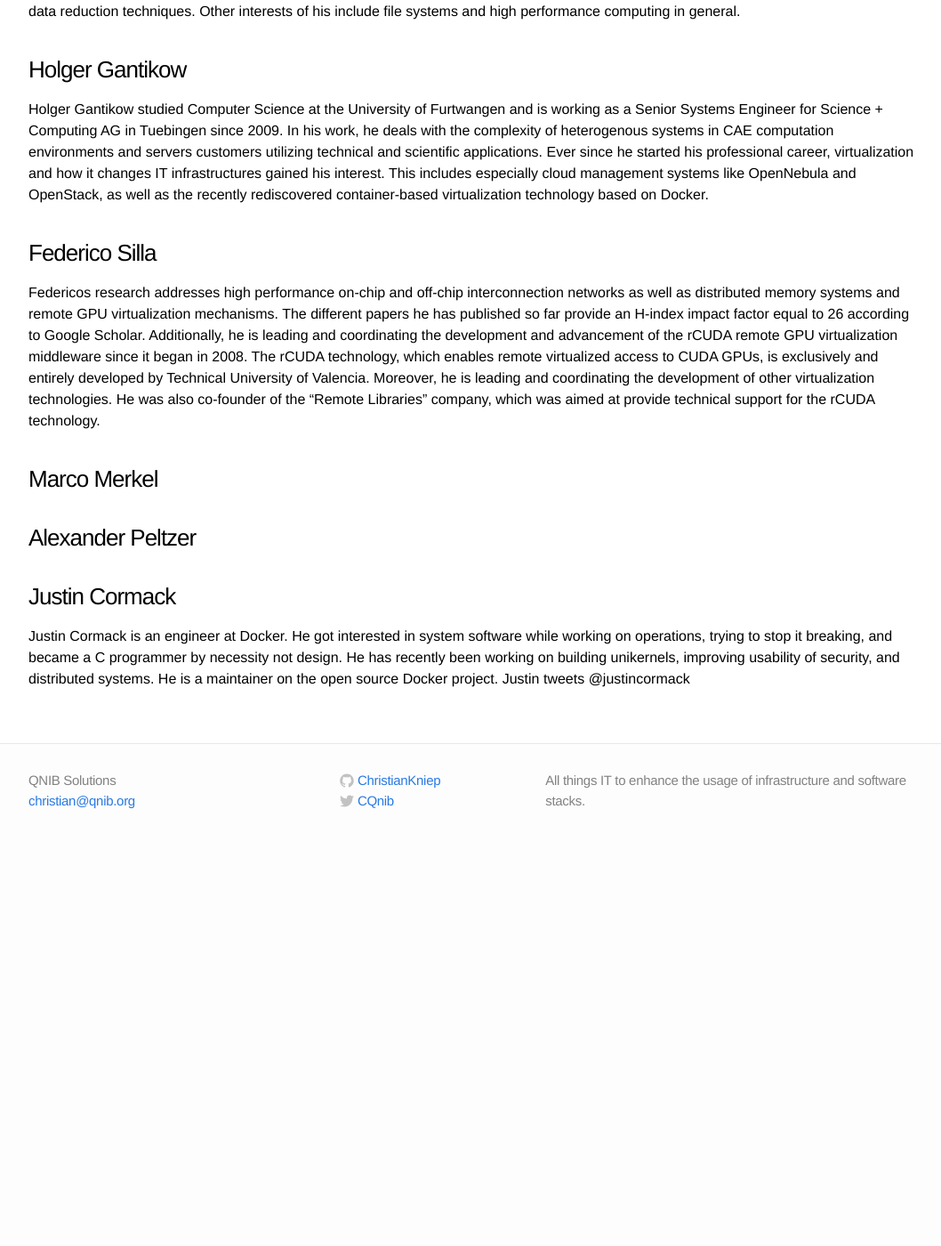
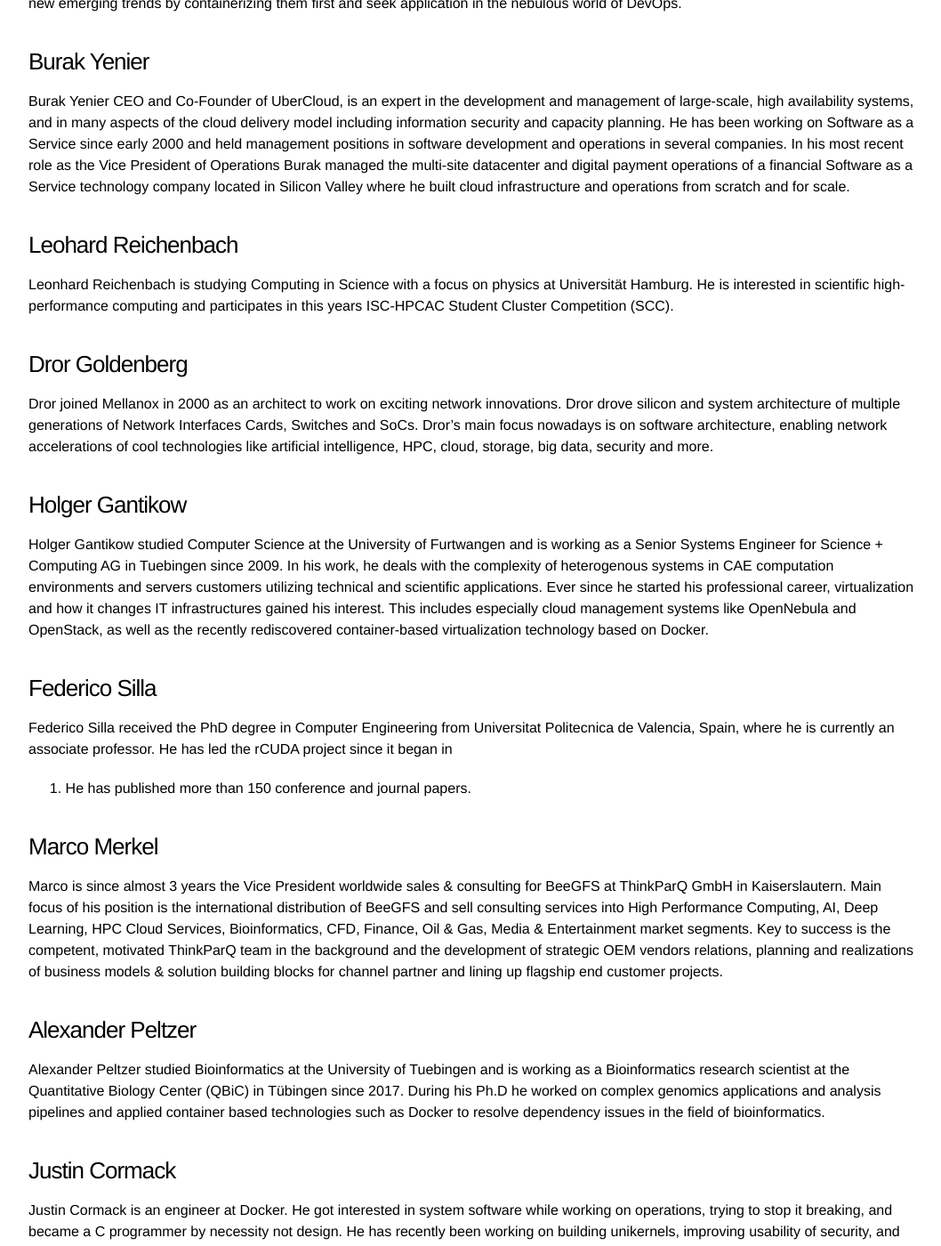
Before and after one commit to ChristianKniep/QNIBIncBlog, a Jekyll site: the page built from iscworkshop18.md, in a window 1280 px wide and 1400 px high, scrolled down 2339 px. Shown: the whole window at 89% size, without its empty margins (108-1166 px from the left). Built offline with Jekyll 4.4.1, drawn with Linux system fonts in a browser that asks for light colours; Markdown is read by kramdown in place of the engine named in the settings; before the commit the page ends 3295 px from its top, so only the background shows below that; some of the changed text lies outside the part shown.

Commit message:
add ISC slides

```diff
--- a/iscworkshop18.md
+++ b/iscworkshop18.md
@@ -7,10 +7,9 @@ permalink: /isc/
 # ISC 2018 Workshop
 
 
-The 'Linux Container' workshop at the ISC 2018 was called: <br>
- **High Performance Container Workshop**.
+The 'Linux Container' workshop at the ISC 2018 is called: **High Performance Container Workshop**
 
-It was held after the International Supercomputing Conference in Frankfurt on **June 28nd from 9AM to 6PM** at the Marriott Hotel.
+It is held as part of the International Supercomputing Conference in Frankfurt on **June 28nd from 9AM to 6PM** at the Marriott Hotel.
 
 ## Previous ISC Workshops
 
@@ -36,20 +35,18 @@ HPC, cloud, Docker, virtualization, container, software stack, mpi, monitoring,
 
 ## Agenda
 
--  9:00 - 9:05  Introduction
--  9:05 - 9:30  Container Technology/Engine Architecture 101, Holger
--  9:30 - 10:00 HPC Use-Cases and Current Solutions, Christian
-- 10:00 - 10:30 break
-- 10:30 - 11:15 HPC in the cloud, Burak
-- 11:15 - 12:00 Challenges in HPC and Big Data environments, Christian
-- 12:00 - 13:00 lunch
-- 13:00 - 13:45 Using remote GPUs with rCUDA, Federico
-- 13:45 - 14:30 Strip-down, customized Linux distribution with LinuxKit, Justin
-- 14:30 - 15:15 How BeeGFS secures shared file-systems w/ containers, Marco
-- 15:15 - 16:00 User-land optimization, Christian
-- 16:00 - 16:30 break
-- 16:30 - 17:15 Bioscience computation using containerized workflows, Alexander
-- 17:15 - 18:00 Student Cluster Competition Team Recap, Michael
+| Slot# |  Title                                   | Material | Speaker             |  Company |
+|:-----:|:-----------------------------------------|:---------|:---------------------|:--------:|
+| 1 | Container Technology/Engine Architecture 101 | [slides](/data/isc2018/ISC2018_Gantikow_ContainerTechnology-EngineArchitecture101.pdf) | Holger Gantikow | Atos |
+| 2 | HPC Problem Statement and current Solutions  | [slides](/data/isc2018/) | Christian Kniep | Docker |
+| 3 | HPC in the cloud                             | [slides](/data/isc2018/UberCloud.pdf) | Burak Yenier | UberCloud |
+| 4 | Ideas towards High Performance Containers    | [slides](/data/isc2018/high-performance-containers_ideas.pdf)| Christian Kniep | Docker |
+| 5 | Using remote GPUs with rCUDA                 | [slides](/data/isc2018/rCUDA_talk_v3.pdf) | Federico Silla  | rCUDA |
+| 6 | Strip-down, customized Linux distribution with LinuxKit  | [slides](/data/isc2018/LinuxKit.pdf)| Justin Cormack  | Docker |
+| 7 | How BeeGFS secures shared file-systems w/ containers  | | Marco Merkel | ThinkParQ |
+| 8 | RoCE and InfiniBand Container Status         | [slides](/data/isc2018/roce-containers.pdf)| Dror Goldenberg | Mellanox |
+| 10 | Bioscience computation using containerized workflows  | [slides](https://slides.com/apeltzer/deck?token=DpD3s-CV) | Alexander Peltzer | QBiC |
+| 11 | Student Cluster Competition Team Recap      | | Leonhard Reichenbach | DKRZ |
 
 ## Targeted Audience
 Software developers, users, and managers of data center and cloud infrastructure and applications.
@@ -58,7 +55,7 @@ Software developers, users, and managers of data center and cloud infrastructure
 100
 
 ## Expected Outcome
-By attending the participants will gain an understanding about the drivers behind Linux Containers, the different ecosystems and how they fundamentally work. Furthermore, the workshop will shades light on HPC and enterprise aspects like rCUDA, BigData, how to speed up development cycles. Panel discussions will dive into pitfalls and misconceptions and provides an extensive Q&A.
+By attending the participants will gain an understanding about the drivers behind Linux Containers, the different ecosystems and how they fundamentally work. Furthermore, the workshop will shades light on HPC and enterprise aspects like rCUDA, BigData and how to speed up development cycles. Panel discussions will dive into pitfalls and misconceptions and provides an extensive Q&A.
 
 ## Speaker
 
@@ -68,18 +65,29 @@ Christian Kniep is a Technical Account Manager at Docker, Inc. With a 10 year jo
 ### Burak Yenier
 Burak Yenier CEO and Co-Founder of UberCloud, is an expert in the development and management of large-scale, high availability systems, and in many aspects of the cloud delivery model including information security and capacity planning. He has been working on Software as a Service since early 2000 and held management positions in software development and operations in several companies. In his most recent role as the Vice President of Operations Burak managed the multi-site datacenter and digital payment operations of a financial Software as a Service technology company located in Silicon Valley where he built cloud infrastructure and operations from scratch and for scale.
 
-### Michael Kuhn
-Michael Kuhn is a postdoctoral researcher in the Scientific Computing group at Universität Hamburg, where he also received his doctoral degree in computer science in 2015. He conducts research in the area of high performance I/O with a special focus on I/O interfaces and data reduction techniques. Other interests of his include file systems and high performance computing in general.
+### Leohard Reichenbach
+Leonhard Reichenbach is studying Computing in Science with a focus on
+physics at Universität Hamburg. He is interested in scientific
+high-performance computing and participates in this years ISC-HPCAC
+Student Cluster Competition (SCC).
+
+### Dror Goldenberg
+Dror joined Mellanox in 2000 as an architect to work on exciting network innovations. Dror drove silicon and system architecture of multiple generations of Network Interfaces Cards, Switches and SoCs. Dror’s main focus nowadays is on software architecture, enabling network accelerations of cool technologies like artificial intelligence, HPC, cloud, storage, big data, security and more.
 
 ### Holger Gantikow
 Holger Gantikow studied Computer Science at the University of Furtwangen and is working as a Senior Systems Engineer for Science + Computing AG in Tuebingen since 2009. In his work, he deals with the complexity of heterogenous systems in CAE computation environments and servers customers utilizing technical and scientific applications. Ever since he started his professional career, virtualization and how it changes IT infrastructures gained his interest. This includes especially cloud management systems like OpenNebula and OpenStack, as well as the recently rediscovered container-based virtualization technology based on Docker.
 
 ### Federico Silla
-Federicos research addresses high performance on-chip and off-chip interconnection networks as well as distributed memory systems and remote GPU virtualization mechanisms. The different papers he has published so far provide an H-index impact factor equal to 26 according to Google Scholar. Additionally, he is leading and coordinating the development and advancement of the rCUDA remote GPU virtualization middleware since it began in 2008. The rCUDA technology, which enables remote virtualized access to CUDA GPUs, is exclusively and entirely developed by Technical University of Valencia. Moreover, he is leading and coordinating the development of other virtualization technologies. He was also co-founder of the "Remote Libraries" company, which was aimed at provide technical support for the rCUDA technology.
+Federico Silla received the PhD degree in Computer Engineering from
+Universitat Politecnica de Valencia, Spain, where he is currently an
+associate professor. He has led the rCUDA project since it began in
+2008. He has published more than 150 conference and journal papers.
 
 ### Marco Merkel
+Marco is since almost 3 years the Vice President worldwide sales & consulting for BeeGFS at ThinkParQ GmbH in Kaiserslautern. Main focus of his position is the international distribution of BeeGFS and sell consulting services into High Performance Computing, AI, Deep Learning, HPC Cloud Services, Bioinformatics, CFD, Finance, Oil & Gas, Media & Entertainment market segments. Key to success is the competent, motivated ThinkParQ team in the background and the development of strategic OEM vendors relations, planning and realizations of business models & solution building blocks for channel partner and lining up flagship end customer projects.
 
 ### Alexander Peltzer
+Alexander Peltzer studied Bioinformatics at the University of Tuebingen and is working as a Bioinformatics research scientist at the Quantitative Biology Center (QBiC) in Tübingen since 2017. During his Ph.D he worked on complex genomics applications and analysis pipelines and applied container based technologies such as Docker to resolve dependency issues in the field of bioinformatics.
 
 ### Justin Cormack
 Justin Cormack is an engineer at Docker. He got interested in system software while working on operations, trying to stop it breaking, and became a C programmer by necessity not design. He has recently been working on building unikernels, improving usability of security, and distributed systems. He is a maintainer on the open source Docker project. Justin tweets @justincormack
```
Also changed, not shown: 6 other files.
